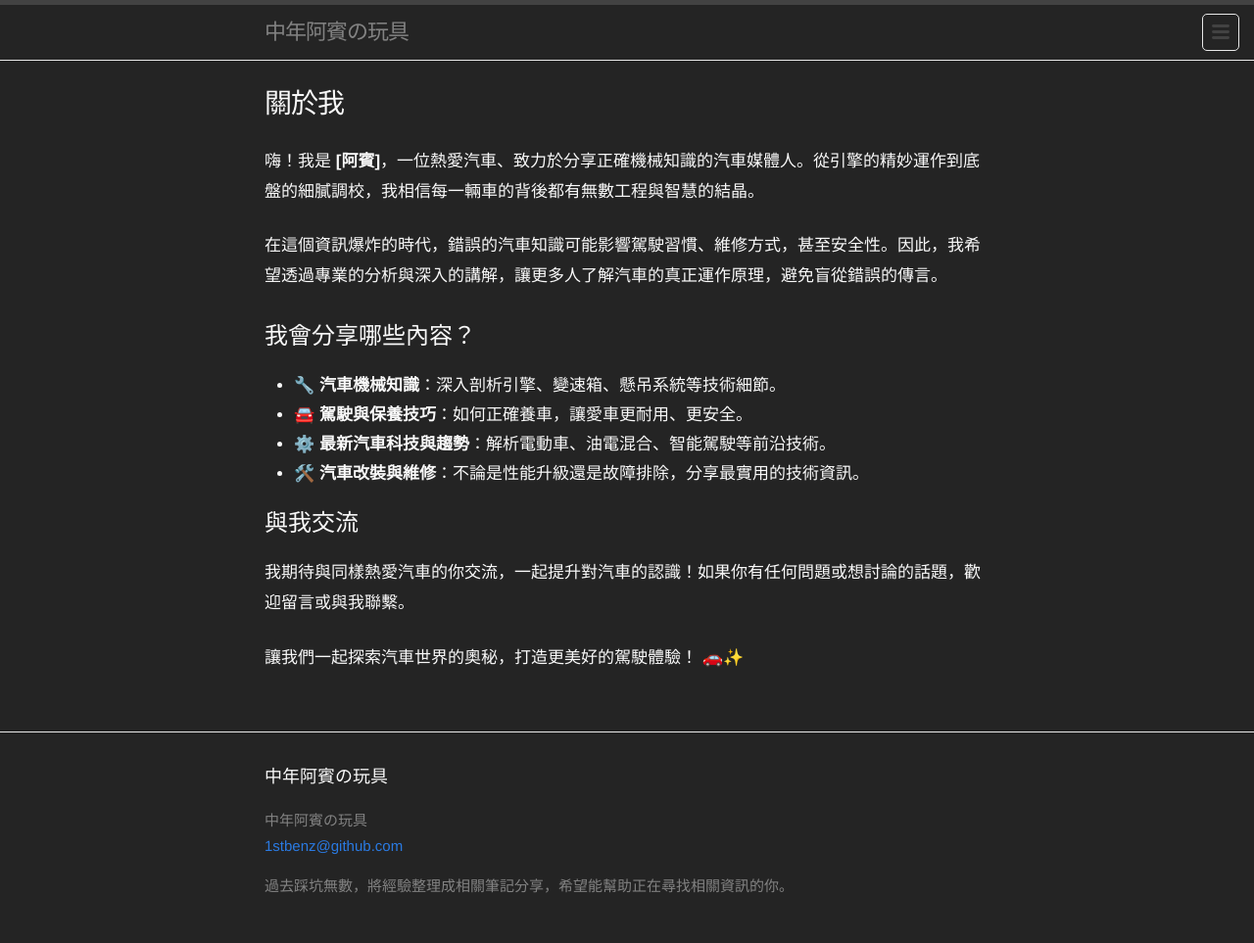
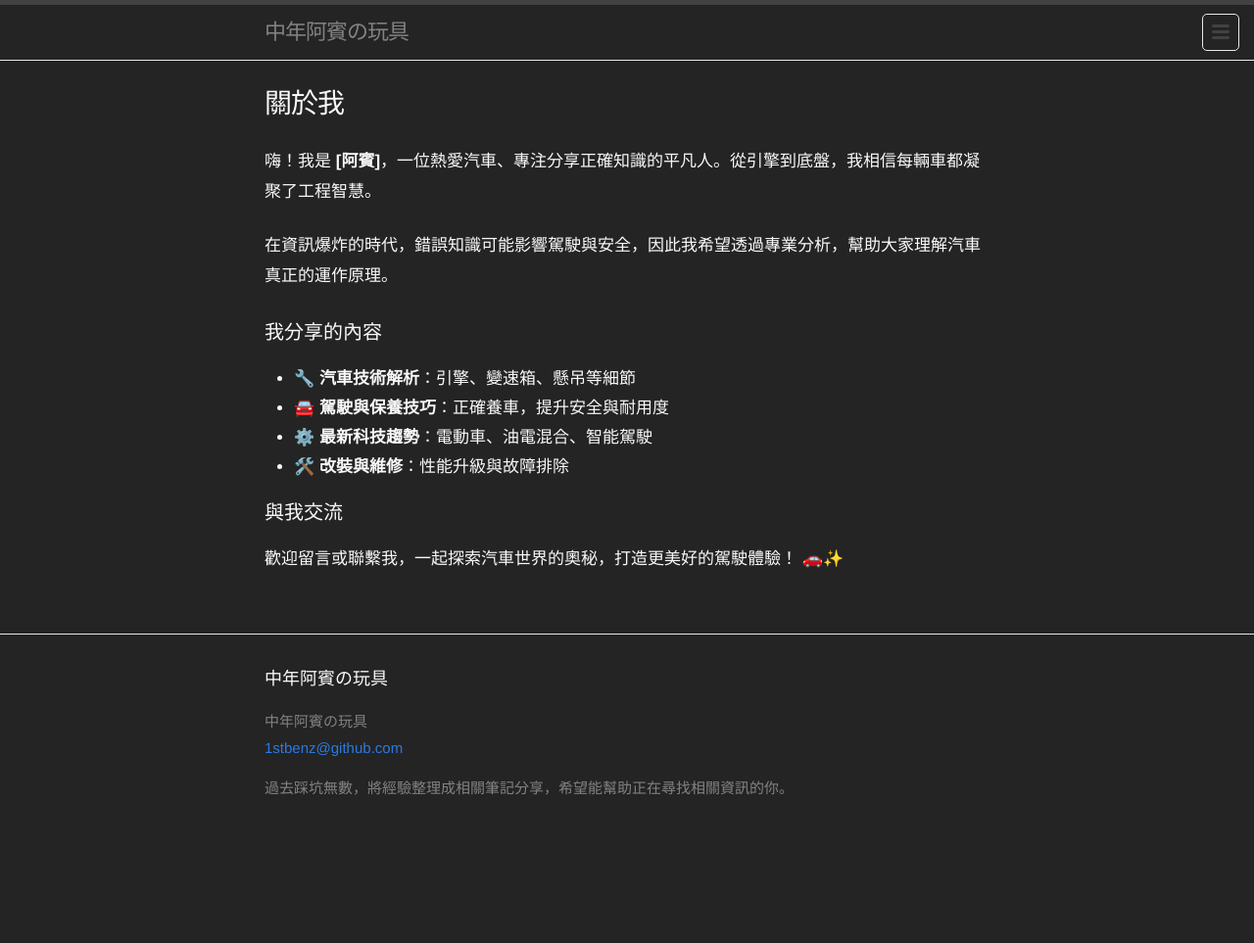
Before and after one commit to 1stbenz/1stbenz.github.io, a Jekyll site: the page built from about.md, in a window 1280 px wide. Shown: the whole page at 98% size. Built offline with Jekyll 4.4.1, drawn with Linux system fonts in a browser that asks for light colours; after the commit the page ends 900 px from its top, so only the background shows below that.

Commit message:
Update about.md

```diff
--- a/about.md
+++ b/about.md
@@ -4,19 +4,15 @@ title: 關於我
 permalink: /about/
 ---
 
-嗨！我是 **[阿賓]**，一位熱愛汽車、致力於分享正確機械知識的汽車媒體人。從引擎的精妙運作到底盤的細膩調校，我相信每一輛車的背後都有無數工程與智慧的結晶。
+嗨！我是 **[阿賓]**，一位熱愛汽車、專注分享正確知識的平凡人。從引擎到底盤，我相信每輛車都凝聚了工程智慧。
 
-在這個資訊爆炸的時代，錯誤的汽車知識可能影響駕駛習慣、維修方式，甚至安全性。因此，我希望透過專業的分析與深入的講解，讓更多人了解汽車的真正運作原理，避免盲從錯誤的傳言。
+在資訊爆炸的時代，錯誤知識可能影響駕駛與安全，因此我希望透過專業分析，幫助大家理解汽車真正的運作原理。
 
-## 我會分享哪些內容？
+### 我分享的內容
+- 🔧 **汽車技術解析**：引擎、變速箱、懸吊等細節
+- 🚘 **駕駛與保養技巧**：正確養車，提升安全與耐用度
+- ⚙️ **最新科技趨勢**：電動車、油電混合、智能駕駛
+- 🛠️ **改裝與維修**：性能升級與故障排除
 
-- 🔧 **汽車機械知識**：深入剖析引擎、變速箱、懸吊系統等技術細節。
-- 🚘 **駕駛與保養技巧**：如何正確養車，讓愛車更耐用、更安全。
-- ⚙️ **最新汽車科技與趨勢**：解析電動車、油電混合、智能駕駛等前沿技術。
-- 🛠️ **汽車改裝與維修**：不論是性能升級還是故障排除，分享最實用的技術資訊。
-
-## 與我交流
-
-我期待與同樣熱愛汽車的你交流，一起提升對汽車的認識！如果你有任何問題或想討論的話題，歡迎留言或與我聯繫。
-
-讓我們一起探索汽車世界的奧秘，打造更美好的駕駛體驗！ 🚗✨
+### 與我交流
+歡迎留言或聯繫我，一起探索汽車世界的奧秘，打造更美好的駕駛體驗！ 🚗✨
```
